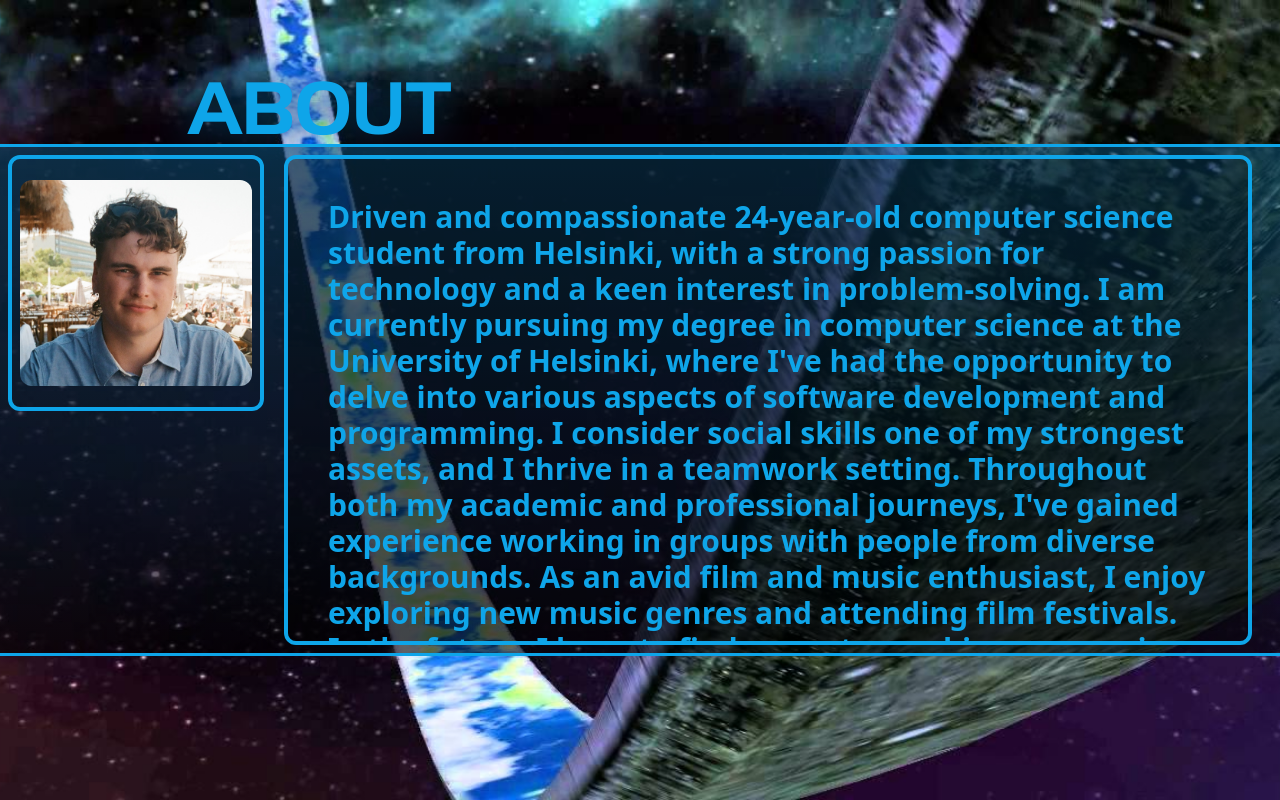
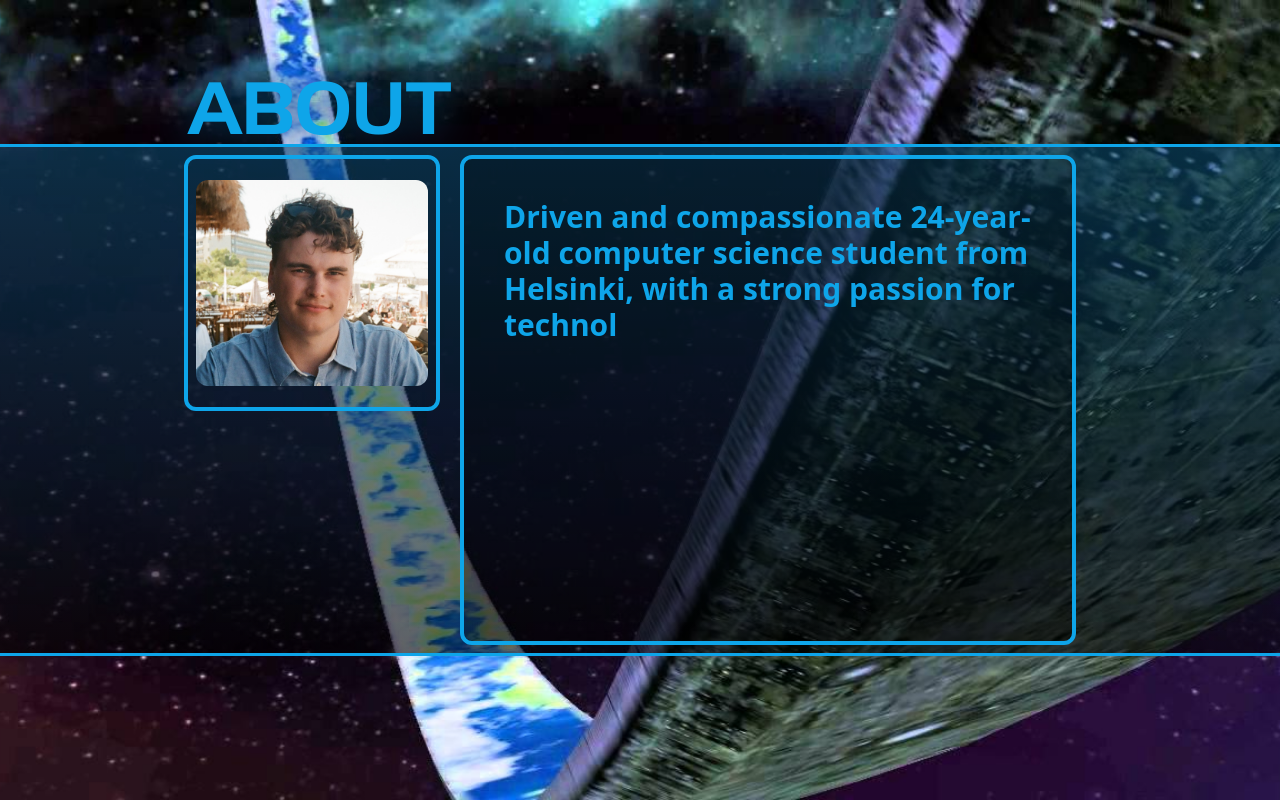
Before and after one commit to KalleHahl/HaloCE-Portfolio, a Next.js app in the folder portfolio/: page /about in a window 1280 px wide. Built offline with nearby package versions, Linux system fonts and the light colour scheme.

Commit message:
made changes to the about page

```diff
--- a/portfolio/app/about/page.tsx
+++ b/portfolio/app/about/page.tsx
@@ -1,10 +1,11 @@
 import AboutPage from "@/components/about/AboutPage"
+import GradientBackground from "@/components/GradientBackground"
 
 const About = () => {
   return (
-    <>
+    <GradientBackground text="ABOUT">
       <AboutPage />
-    </>
+    </GradientBackground>
   )
 }
 
--- a/portfolio/components/about/AboutPage.tsx
+++ b/portfolio/components/about/AboutPage.tsx
@@ -1,17 +1,14 @@
 import React from "react"
 
 import MyImage from "./MyImage"
-import GradientBackground from "@/components/GradientBackground"
 import AboutTextContainer from "./AboutTextContainer"
 
 const AboutPage = () => {
   return (
-    <GradientBackground text="ABOUT">
-      <div className="flex flex-col h-full xl:flex-row">
-        <MyImage />
-        <AboutTextContainer />
-      </div>
-    </GradientBackground>
+    <div className="flex flex-col relative h-full lg:flex-row lg:justify-center lg:px-44">
+      <MyImage />
+      <AboutTextContainer />
+    </div>
   )
 }
 
--- a/portfolio/components/about/AboutTextContainer.tsx
+++ b/portfolio/components/about/AboutTextContainer.tsx
@@ -1,31 +1,18 @@
+"use client"
+import { ReactTyped } from "react-typed"
+
 const AboutTextContainer = () => {
   return (
-    <div className="relative mt-5 xl:mt-0 mx-5 overflow-y-auto scrollbar-thin scrollbar-thumb-rounded-full scrollbar-track-transparent scrollbar-thumb-sky-500 px-5 py-5 xl:px-10 xl:py-10 border-4 rounded-xl border-sky-500 bg-black bg-opacity-30 max-h-screen h-full">
-      <p className="text-sky-500 font-bold text-s xl:text-3xl ">
-        Driven and compassionate 24-year-old computer science student from
-        Helsinki, with a strong passion for technology and a keen interest in
-        problem-solving. I am currently pursuing my degree in computer science
-        at the University of Helsinki, where I've had the opportunity to delve
-        into various aspects of software development and programming. I consider
-        social skills one of my strongest assets, and I thrive in a teamwork
-        setting. Throughout both my academic and professional journeys, I've
-        gained experience working in groups with people from diverse
-        backgrounds. As an avid film and music enthusiast, I enjoy exploring new
-        music genres and attending film festivals. In the future, I hope to find
-        a way to combine my passion for technology with my love for music and
-        cinema.Driven and compassionate 24-year-old computer science student
-        from Helsinki, with a strong passion for technology and a keen interest
-        in problem-solving. I am currently pursuing my degree in computer
-        science at the University of Helsinki, where I've had the opportunity to
-        delve into various aspects of software development and programming. I
-        consider social skills one of my strongest assets, and I thrive in a
-        teamwork setting. Throughout both my academic and professional journeys,
-        I've gained experience working in groups with people from diverse
-        backgrounds. As an avid film and music enthusiast, I enjoy exploring new
-        music genres and attending film festivals. In the future, I hope to find
-        a way to combine my passion for technology with my love for music and
-        cinema.
-      </p>
+    <div className="lg:w-full mt-5 xl:mt-0 mx-5 overflow-y-auto scrollbar-thin scrollbar-thumb-rounded-full scrollbar-track-transparent scrollbar-thumb-sky-500 px-5 py-5 xl:px-10 xl:py-10 border-4 rounded-xl border-sky-500 bg-black bg-opacity-30 max-h-screen ">
+      <ReactTyped
+        strings={[
+          "Driven and compassionate 24-year-old computer science student from Helsinki, with a strong passion for technology and a keen interest in problem-solving. I am currently pursuing my degree in computer science at the University of Helsinki, where I've had the opportunity to delve into various aspects of software development and programming.</br></br>I consider social skills one of my strongest assets, and I thrive in a teamwork setting. Throughout both my academic and professional journeys, I've gained experience working in groups with people from diverse backgrounds.</br></br>As an avid film and music enthusiast, I enjoy exploring new music genres and attending film festivals. In the future, I hope to find a way to combine my passion for technology with my love for music and cinema.",
+        ]}
+        typeSpeed={40}
+        backSpeed={50}
+        cursorChar=""
+        className="text-sky-500 font-bold text-s xl:text-3xl "
+      />
     </div>
   )
 }
```
